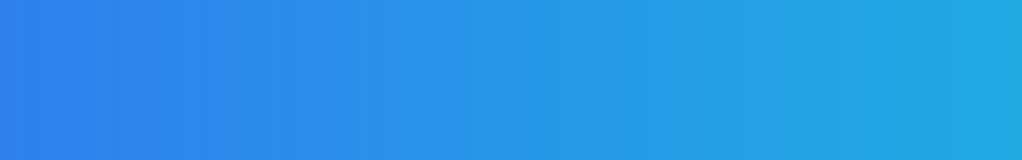
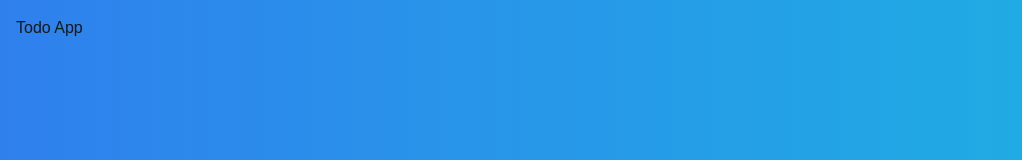
Before and after one commit to AleksandrKompanetc/next_app, a Next.js app: page / in a window 1280 px wide. Shown: the top 160 px of the page, without its empty margins (0-1022 px from the left). Built offline with nearby package versions, Linux system fonts and the light colour scheme.

Commit message:
added container and heading

```diff
--- a/src/app/page.tsx
+++ b/src/app/page.tsx
@@ -7,7 +7,9 @@ const style = {
 export default function Home() {
   return (
     <div className={style.bg}>
-
+      <div className={style.container}>
+        <h3 className={style.heading}>Todo App</h3>
+      </div>
     </div>
   );
 }
```
